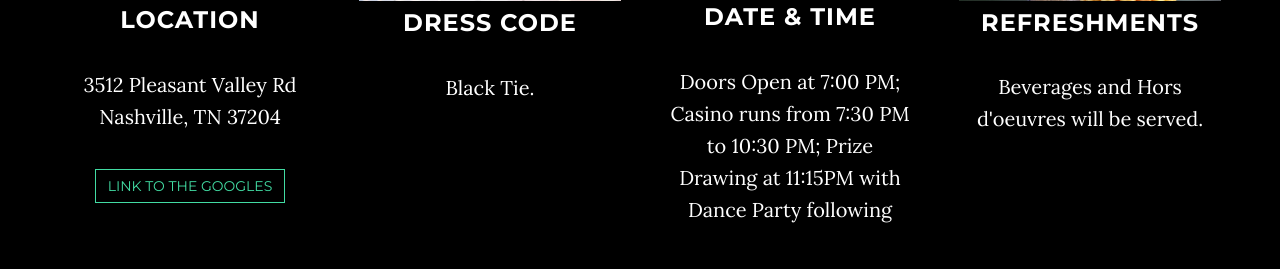
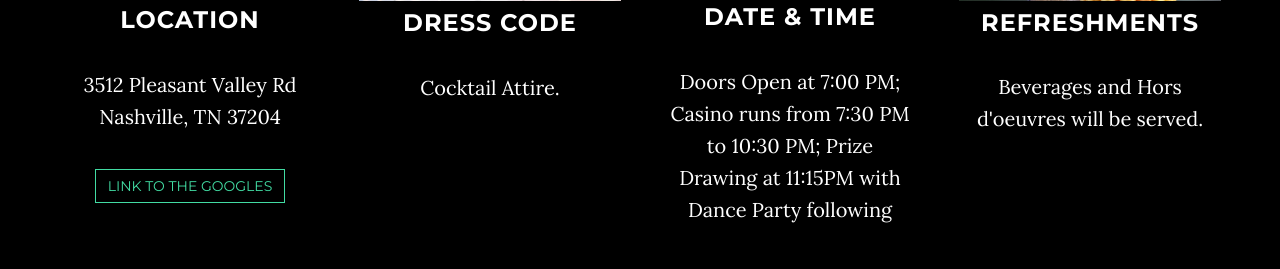
Before and after one commit to gp48maz1/YLCasinoNight, a PHP site: page /yl-casino/index.php in a window 1280 px wide. Shown: the part 1379-1648 px from the top of the page. Run offline with PHP 8.4, Linux system fonts and the light colour scheme.

Commit message:
changed the dress code

```diff
--- a/yl-casino/index.php
+++ b/yl-casino/index.php
@@ -171,7 +171,7 @@ require('../vendor/autoload.php');
                         <img src="img/desscode.png" alt="">
                         <div class="caption hero-text">
                             <h3>Dress Code</h3>
-                            <p>Black Tie.</p>
+                            <p>Cocktail Attire.</p>
                         </div>
                     </div>
                 </div>
```
